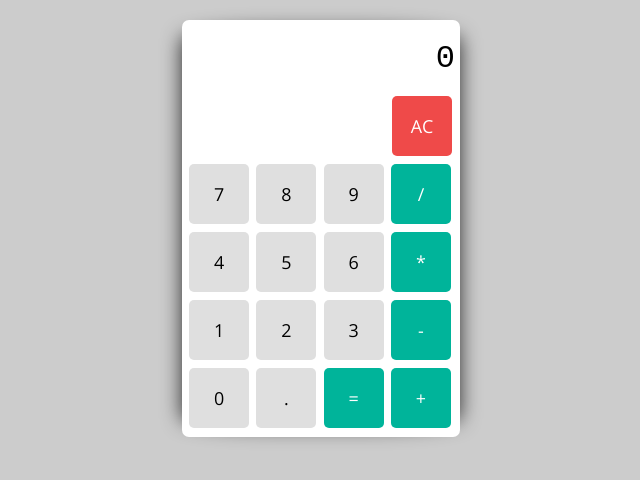
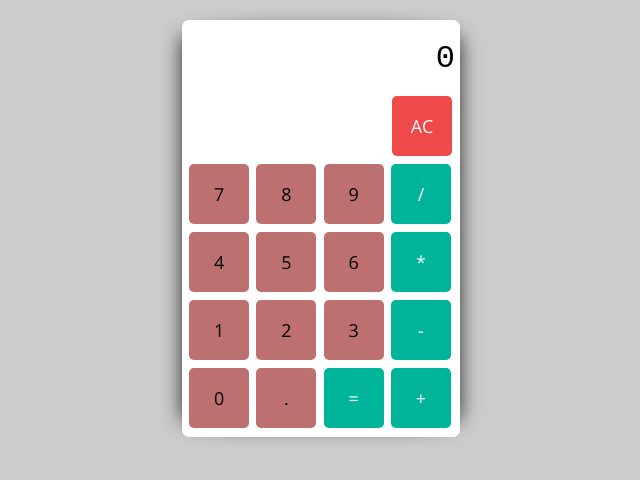
Before and after one commit to tanushree-14/Calculator, a plain HTML site: page index.html in a window 1280 px wide. Shown: the whole page, without its empty margins (319-959 px from the left). Drawn offline with nearby package versions, Linux system fonts and the light colour scheme; a web font is replaced by a local one.

Commit message:
change background colour

```diff
--- a/style.css
+++ b/style.css
@@ -74,7 +74,7 @@ button {
 	margin: 4px 2px;
 	outline: none;
 	border: none;
-	background: rgb(223, 223, 223);
+	background: rgb(189, 112, 112);
 	color: black;
 	border-radius: 5px;
 	font-size: 1.4em;
```
